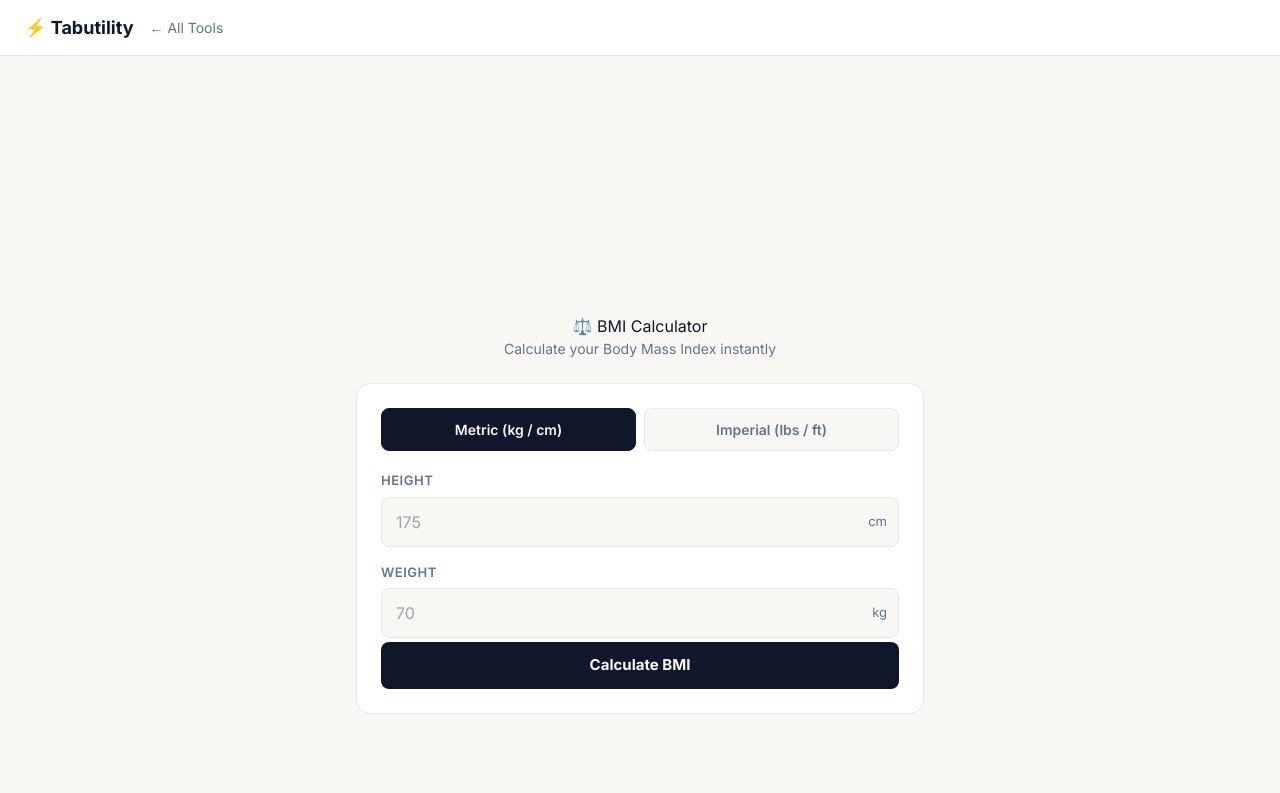
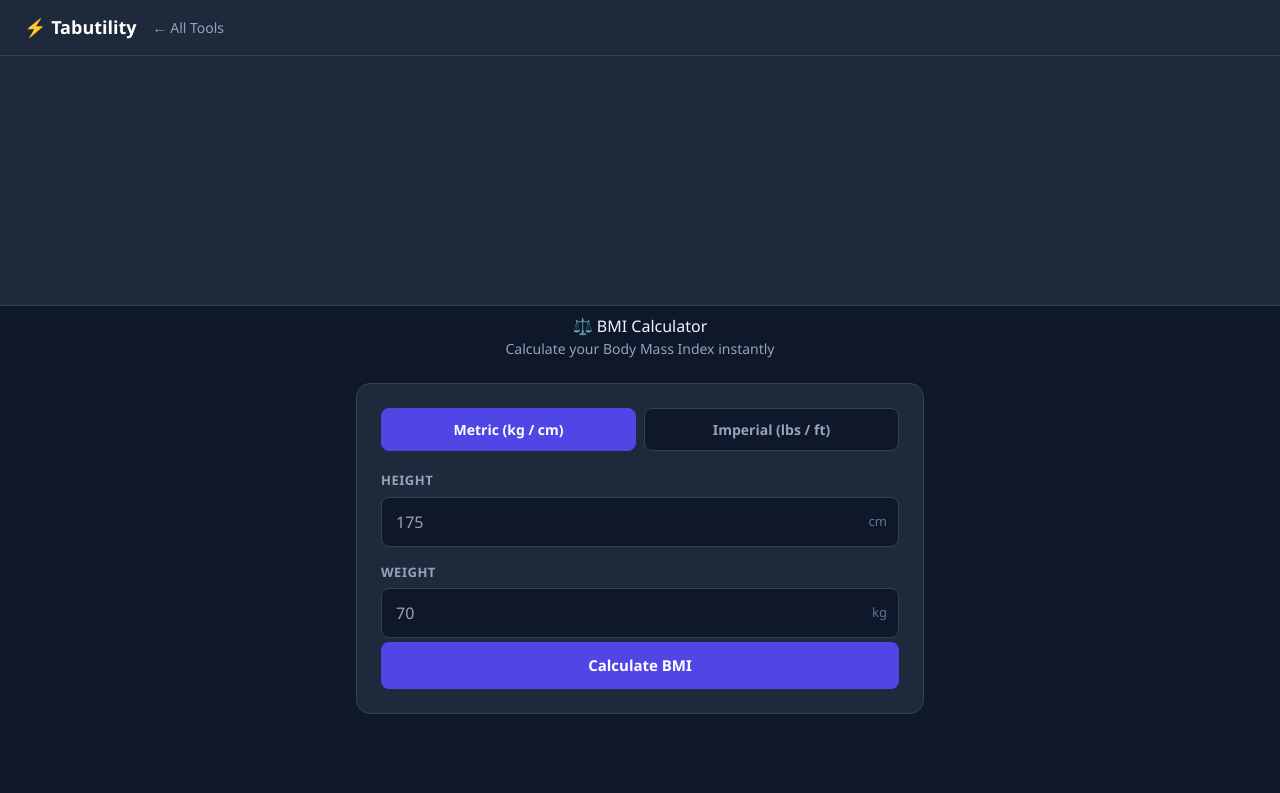
Before and after one commit to rakeshv02/bmi-calculator, a React (Vite) app: page / in a window 1280 px wide. Shown: the top 793 px of the page. Built offline with nearby package versions, Linux system fonts and the light colour scheme.

Commit message:
Align with canonical Tabutility design language (STYLE.md): dark surface, indigo accent, Segoe-first font, standard footer, ad-slot polish

```diff
--- a/index.html
+++ b/index.html
@@ -2,9 +2,8 @@
 <html lang="en">
 <head>
 <meta charset="UTF-8"/>
-<meta name="theme-color" content="#f8f7f4" />
+<meta name="theme-color" content="#0f172a" />
   <meta name="viewport" content="width=device-width, initial-scale=1.0"/>
-<link rel="preconnect" href="https://fonts.googleapis.com"><link rel="preconnect" href="https://fonts.gstatic.com" crossorigin><link rel="stylesheet" href="https://fonts.googleapis.com/css2?family=Inter:wght@400;600;700;800&display=swap">
 <title>BMI Calculator — Tabutility</title>
 <meta name="description" content="Free BMI calculator. Calculate your Body Mass Index using metric or imperial measurements. Includes BMI category ranges."/>
 <meta name="keywords" content="bmi calculator, body mass index, bmi chart, healthy weight calculator, bmi metric imperial"/>
@@ -30,47 +29,48 @@
 <script type="application/ld+json">{"@context":"https://schema.org","@type":"FAQPage","mainEntity":[{"@type":"Question","name":"What is a healthy BMI?","acceptedAnswer":{"@type":"Answer","text":"A BMI of 18.5–24.9 is considered healthy for most adults."}},{"@type":"Question","name":"Is BMI accurate?","acceptedAnswer":{"@type":"Answer","text":"BMI is a useful screening tool but doesn't account for muscle mass or body composition."}},{"@type":"Question","name":"Is the BMI Calculator free?","acceptedAnswer":{"@type":"Answer","text":"Yes — completely free, no sign-up needed."}},{"@type":"Question","name":"Does it support metric and imperial?","acceptedAnswer":{"@type":"Answer","text":"Yes — toggle between kg/cm and lbs/ft."}}]}</script>
 <style>
 *{box-sizing:border-box;margin:0;padding:0}
-body{font-family:'Inter',-apple-system,BlinkMacSystemFont,'Segoe UI',sans-serif;background:#f8f7f4;color:#0f172a;min-height:100vh}
-nav{background:#ffffff;border-bottom:1px solid #e2e8f0;padding:14px 24px;display:flex;align-items:center;gap:16px}
-nav a{color:#64748b;text-decoration:none;font-size:14px}
-nav a:hover{color:#0f172a}
-nav .brand{color:#0f172a;font-weight:700;font-size:18px}
-.ad-banner{background:#ffffff;border-bottom:1px solid #e2e8f0;padding:4px;text-align:center}
+body{font-family:'Segoe UI',system-ui,Arial,sans-serif;background:#0f172a;color:#f1f5f9;min-height:100vh}
+nav{background:#1e293b;border-bottom:1px solid #334155;padding:14px 24px;display:flex;align-items:center;gap:16px}
+nav a{color:#94a3b8;text-decoration:none;font-size:14px}
+nav a:hover{color:#f1f5f9}
+nav .brand{color:#4f46e5;font-weight:700;font-size:18px}
+.ad-banner{background:#1e293b;border-bottom:1px solid #334155;padding:4px;text-align:center}
 #app{max-width:600px;margin:8px auto;padding:0 16px 40px}
-h1{font-size:26px;font-weight:700;color:#0f172a;margin:24px 0 6px;text-align:center}
-.subtitle{color:#64748b;font-size:14px;text-align:center;margin-bottom:24px}
-.card{background:#ffffff;border:1px solid #e2e8f0;border-radius:14px;padding:24px;margin-bottom:16px}
+h1{font-size:26px;font-weight:700;color:#f1f5f9;margin:24px 0 6px;text-align:center}
+.subtitle{color:#94a3b8;font-size:14px;text-align:center;margin-bottom:24px}
+.card{background:#1e293b;border:1px solid #334155;border-radius:14px;padding:24px;margin-bottom:16px}
 .toggle-row{display:flex;gap:8px;margin-bottom:20px}
-.toggle-btn{flex:1;padding:10px;border-radius:8px;border:1px solid #e2e8f0;background:#f8f7f4;color:#64748b;font-size:14px;font-weight:600;cursor:pointer;transition:.2s}
-.toggle-btn.active{background:#0f172a;color:#f8f7f4;border-color:#0f172a}
-label{display:block;font-size:13px;font-weight:600;color:#64748b;margin-bottom:6px;text-transform:uppercase;letter-spacing:.04em}
+.toggle-btn{flex:1;padding:10px;border-radius:8px;border:1px solid #334155;background:#0f172a;color:#94a3b8;font-size:14px;font-weight:600;cursor:pointer;transition:.2s}
+.toggle-btn.active{background:#4f46e5;color:#0f172a;border-color:#4f46e5}
+label{display:block;font-size:13px;font-weight:600;color:#94a3b8;margin-bottom:6px;text-transform:uppercase;letter-spacing:.04em}
 .input-row{display:grid;grid-template-columns:1fr 1fr;gap:12px;margin-bottom:16px}
-input[type="number"]{width:100%;background:#f8f7f4;border:1px solid #e2e8f0;border-radius:8px;padding:12px 14px;color:#0f172a;font-size:16px;outline:none;transition:border-color .2s;-moz-appearance:textfield}
-input[type="number"]:focus{border-color:#0f172a}
+input[type="number"]{width:100%;background:#0f172a;border:1px solid #334155;border-radius:8px;padding:12px 14px;color:#f1f5f9;font-size:16px;outline:none;transition:border-color .2s;-moz-appearance:textfield}
+input[type="number"]:focus{border-color:#4f46e5}
 input[type="number"]::-webkit-outer-spin-button,input[type="number"]::-webkit-inner-spin-button{-webkit-appearance:none}
 .input-group{position:relative}
 .input-unit{position:absolute;right:12px;top:50%;transform:translateY(-50%);font-size:13px;color:#64748b;pointer-events:none}
-.btn{display:block;width:100%;background:#0f172a;color:#f8f7f4;border:none;border-radius:8px;padding:12px 28px;font-size:15px;font-weight:700;cursor:pointer;margin-top:4px;transition:background .2s}
-.btn:hover{background:#334155}
-.result-card{background:#f8f7f4;border:1px solid #e2e8f0;border-radius:12px;padding:24px;text-align:center;margin-top:16px}
+.btn{display:block;width:100%;background:#4f46e5;color:#0f172a;border:none;border-radius:8px;padding:12px 28px;font-size:15px;font-weight:700;cursor:pointer;margin-top:4px;transition:background .2s}
+.btn:hover{background:#4338ca}
+.result-card{background:#0f172a;border:1px solid #334155;border-radius:12px;padding:24px;text-align:center;margin-top:16px}
 .bmi-number{font-size:52px;font-weight:800;margin-bottom:6px}
 .bmi-cat{font-size:18px;font-weight:700;margin-bottom:20px}
-.bmi-bar-wrap{background:#ffffff;border-radius:999px;height:12px;position:relative;margin-bottom:8px;overflow:hidden}
+.bmi-bar-wrap{background:#1e293b;border-radius:999px;height:12px;position:relative;margin-bottom:8px;overflow:hidden}
 .bmi-bar-fill{height:100%;border-radius:999px;transition:width .5s,background .5s}
 .bmi-scale{display:flex;justify-content:space-between;font-size:11px;color:#64748b;margin-bottom:16px}
 .bmi-ranges{display:grid;grid-template-columns:repeat(2,1fr);gap:8px;margin-top:12px}
-.range-item{background:#ffffff;border-radius:8px;padding:10px 12px;text-align:left}
-.range-label{font-size:11px;color:#64748b;text-transform:uppercase;letter-spacing:.04em}
+.range-item{background:#1e293b;border-radius:8px;padding:10px 12px;text-align:left}
+.range-label{font-size:11px;color:#94a3b8;text-transform:uppercase;letter-spacing:.04em}
 .range-val{font-size:13px;font-weight:600;margin-top:2px}
 .hidden{display:none}
 </style>
-<style id="tabutility-brand">
-/* empty ad slots: reserve space, no bordered box */
-.ad-banner,.ad-slot,.ad-container{background:transparent!important;border:none!important;border-bottom:none!important;box-shadow:none!important}
+<style id="tabutility-brand-v2">
+/* Canonical dark-surface spec (STYLE.md): indigo accent, white text on indigo */
+.btn,.toggle-btn.active,button.active{color:#fff!important}
+nav .brand{color:#fff}
+nav a:hover{color:#818cf8}
+input:focus,select:focus,textarea:focus{border-color:#818cf8!important}
 /* AdSense not yet approved: hide all ad frames (container min-height still reserves space). Remove these two lines after approval. */
 ins.adsbygoogle,.ad-banner iframe,.ad-slot iframe,.ad-container iframe{visibility:hidden!important}
-nav .brand{color:#0f172a}
-body{-webkit-font-smoothing:antialiased}
 </style>
 </head>
 <body>
@@ -139,44 +139,44 @@
   <div style="background:rgba(255,255,255,0.04);border:1px solid rgba(255,255,255,0.1);border-radius:14px;padding:20px 24px">
 
 
-<div style="margin:0 auto 20px;max-width:640px;background:#f8f7f4;border-radius:10px;padding:14px 18px;display:flex;align-items:center;gap:14px;border:1px solid #1e3a5f">
+<div style="margin:0 auto 20px;max-width:640px;background:#0f172a;border-radius:10px;padding:14px 18px;display:flex;align-items:center;gap:14px;border:1px solid #1e3a5f">
   <span style="font-size:26px;flex-shrink:0">📖</span>
   <div style="min-width:0">
-    <div style="font-size:11px;font-weight:700;color:#0f172a;text-transform:uppercase;letter-spacing:.06em;margin-bottom:3px">Further Reading</div>
-    <a href="https://tabutility.com/blog/how-to-calculate-bmi/" style="font-size:13px;font-weight:700;color:#0f172a;text-decoration:none;display:block;line-height:1.35" target="_blank" rel="noopener">How to Calculate BMI and What Your Number Actually Means →</a>
+    <div style="font-size:11px;font-weight:700;color:#4f46e5;text-transform:uppercase;letter-spacing:.06em;margin-bottom:3px">Further Reading</div>
+    <a href="https://tabutility.com/blog/how-to-calculate-bmi/" style="font-size:13px;font-weight:700;color:#f1f5f9;text-decoration:none;display:block;line-height:1.35" target="_blank" rel="noopener">How to Calculate BMI and What Your Number Actually Means →</a>
   </div>
 </div>
 
 <!-- embed-widget -->
-<div style="max-width:640px;margin:0 auto 32px;background:#ffffff;border:1px solid #e2e8f0;border-radius:12px;padding:18px">
-  <h2 style="font-size:15px;font-weight:700;color:#64748b;text-transform:uppercase;letter-spacing:.05em;margin-bottom:12px">Embed This Tool</h2>
+<div style="max-width:640px;margin:0 auto 32px;background:#1e293b;border:1px solid #334155;border-radius:12px;padding:18px">
+  <h2 style="font-size:15px;font-weight:700;color:#94a3b8;text-transform:uppercase;letter-spacing:.05em;margin-bottom:12px">Embed This Tool</h2>
   <p style="font-size:13px;color:#64748b;margin-bottom:12px">Add this BMI Calculator to your website or blog for free — just paste this code:</p>
-  <div style="background:#f8f7f4;border:1px solid #e2e8f0;border-radius:8px;padding:12px;font-family:'Inter',monospace;font-size:12px;color:#7dd3fc;word-break:break-all;margin-bottom:10px" id="embed-code">&lt;iframe src=&quot;https://bmi-calculator.tabutility.com/&quot; width=&quot;100%&quot; height=&quot;600&quot; frameborder=&quot;0&quot; style=&quot;border-radius:12px&quot; title=&quot;BMI Calculator by Tabutility&quot;&gt;&lt;/iframe&gt;
+  <div style="background:#0f172a;border:1px solid #334155;border-radius:8px;padding:12px;font-family:monospace;font-size:12px;color:#818cf8;word-break:break-all;margin-bottom:10px" id="embed-code">&lt;iframe src=&quot;https://bmi-calculator.tabutility.com/&quot; width=&quot;100%&quot; height=&quot;600&quot; frameborder=&quot;0&quot; style=&quot;border-radius:12px&quot; title=&quot;BMI Calculator by Tabutility&quot;&gt;&lt;/iframe&gt;
 &lt;p style=&quot;font-size:12px&quot;&gt;&lt;a href=&quot;https://bmi-calculator.tabutility.com/&quot; target=&quot;_blank&quot; rel=&quot;noopener&quot;&gt;BMI Calculator&lt;/a&gt; by &lt;a href=&quot;https://tabutility.com/&quot; target=&quot;_blank&quot; rel=&quot;noopener&quot;&gt;Tabutility&lt;/a&gt;&lt;/p&gt;</div>
-  <button onclick="navigator.clipboard.writeText(document.getElementById('embed-code').textContent).then(()=>{this.textContent='Copied!';setTimeout(()=>this.textContent='Copy Embed Code',2000)})" style="background:#0f172a;color:#f8f7f4;border:none;border-radius:8px;padding:9px 18px;font-size:13px;font-weight:700;cursor:pointer">Copy Embed Code</button>
+  <button onclick="navigator.clipboard.writeText(document.getElementById('embed-code').textContent).then(()=>{this.textContent='Copied!';setTimeout(()=>this.textContent='Copy Embed Code',2000)})" style="background:#4f46e5;color:#0f172a;border:none;border-radius:8px;padding:9px 18px;font-size:13px;font-weight:700;cursor:pointer">Copy Embed Code</button>
   <span style="font-size:11px;color:#475569;margin-left:12px">Free to use — the credit link helps others find the tool</span>
 </div>
-<div style="margin:0 auto 24px;max-width:640px;background:#ffffff;border-radius:10px;padding:14px 18px;display:flex;align-items:center;gap:14px;cursor:pointer;border:1px solid #e2e8f0" onclick="window.open('https://www.amazon.co.uk/s?k=health%20nutrition%20fitness%20books&tag=tabutility-20','_blank','noopener noreferrer')" title="Improve your health?">
+<div style="margin:0 auto 24px;max-width:640px;background:#1e293b;border-radius:10px;padding:14px 18px;display:flex;align-items:center;gap:14px;cursor:pointer;border:1px solid #334155" onclick="window.open('https://www.amazon.co.uk/s?k=health%20nutrition%20fitness%20books&tag=tabutility-20','_blank','noopener noreferrer')" title="Improve your health?">
   <span style="font-size:28px;flex-shrink:0">📚</span>
   <div style="min-width:0">
-    <div style="font-size:13px;font-weight:700;color:#0f172a;margin-bottom:3px">Improve your health?</div>
-    <div style="font-size:12px;color:#64748b">Browse health & nutrition books <span style="color:#f59e0b;white-space:nowrap">→ Browse on Amazon</span></div>
+    <div style="font-size:13px;font-weight:700;color:#f1f5f9;margin-bottom:3px">Improve your health?</div>
+    <div style="font-size:12px;color:#94a3b8">Browse health & nutrition books <span style="color:#f59e0b;white-space:nowrap">→ Browse on Amazon</span></div>
     <div style="font-size:10px;color:#475569;margin-top:3px">As an Amazon Associate we earn from qualifying purchases.</div>
   </div>
 </div>
-<h2 style="font-size:15px;font-weight:700;color:#64748b;text-transform:uppercase;letter-spacing:.05em;margin-bottom:14px">Related Tools</h2>
+<h2 style="font-size:15px;font-weight:700;color:#94a3b8;text-transform:uppercase;letter-spacing:.05em;margin-bottom:14px">Related Tools</h2>
     <div style="display:grid;grid-template-columns:repeat(auto-fit,minmax(200px,1fr));gap:10px">
-      <a href="https://tdee-calculator.tabutility.com/" style="display:block;background:rgba(255,255,255,0.07);border:1px solid #e2e8f0;border-radius:10px;padding:12px 16px;text-decoration:none;color:inherit">
-        <div style="font-size:13px;font-weight:600;color:#0f172a">TDEE Calculator</div><div style="font-size:11px;color:#64748b;margin-top:2px">Wellness</div>
+      <a href="https://tdee-calculator.tabutility.com/" style="display:block;background:rgba(255,255,255,0.07);border:1px solid rgba(255,255,255,0.12);border-radius:10px;padding:12px 16px;text-decoration:none;color:inherit">
+        <div style="font-size:13px;font-weight:600;color:#f1f5f9">TDEE Calculator</div><div style="font-size:11px;color:#94a3b8;margin-top:2px">Wellness</div>
       </a>
-      <a href="https://body-fat-calculator.tabutility.com/" style="display:block;background:rgba(255,255,255,0.07);border:1px solid #e2e8f0;border-radius:10px;padding:12px 16px;text-decoration:none;color:inherit">
-        <div style="font-size:13px;font-weight:600;color:#0f172a">Body Fat Calculator</div><div style="font-size:11px;color:#64748b;margin-top:2px">Wellness</div>
+      <a href="https://body-fat-calculator.tabutility.com/" style="display:block;background:rgba(255,255,255,0.07);border:1px solid rgba(255,255,255,0.12);border-radius:10px;padding:12px 16px;text-decoration:none;color:inherit">
+        <div style="font-size:13px;font-weight:600;color:#f1f5f9">Body Fat Calculator</div><div style="font-size:11px;color:#94a3b8;margin-top:2px">Wellness</div>
       </a>
-      <a href="https://water-intake-calculator.tabutility.com/" style="display:block;background:rgba(255,255,255,0.07);border:1px solid #e2e8f0;border-radius:10px;padding:12px 16px;text-decoration:none;color:inherit">
-        <div style="font-size:13px;font-weight:600;color:#0f172a">Water Intake Calculator</div><div style="font-size:11px;color:#64748b;margin-top:2px">Wellness</div>
+      <a href="https://water-intake-calculator.tabutility.com/" style="display:block;background:rgba(255,255,255,0.07);border:1px solid rgba(255,255,255,0.12);border-radius:10px;padding:12px 16px;text-decoration:none;color:inherit">
+        <div style="font-size:13px;font-weight:600;color:#f1f5f9">Water Intake Calculator</div><div style="font-size:11px;color:#94a3b8;margin-top:2px">Wellness</div>
       </a>
-      <a href="https://age-calculator.tabutility.com/" style="display:block;background:rgba(255,255,255,0.07);border:1px solid #e2e8f0;border-radius:10px;padding:12px 16px;text-decoration:none;color:inherit">
-        <div style="font-size:13px;font-weight:600;color:#0f172a">Age Calculator</div><div style="font-size:11px;color:#64748b;margin-top:2px">Calculators</div>
+      <a href="https://age-calculator.tabutility.com/" style="display:block;background:rgba(255,255,255,0.07);border:1px solid rgba(255,255,255,0.12);border-radius:10px;padding:12px 16px;text-decoration:none;color:inherit">
+        <div style="font-size:13px;font-weight:600;color:#f1f5f9">Age Calculator</div><div style="font-size:11px;color:#94a3b8;margin-top:2px">Calculators</div>
       </a>
     </div>
   </div>
@@ -184,22 +184,22 @@
 
 <div style="max-width:860px;margin-left:auto;margin-right:auto;margin-top:8px;margin-bottom:24px;padding:0 16px">
   <div style="background:rgba(255,255,255,0.04);border:1px solid rgba(255,255,255,0.1);border-radius:14px;padding:20px 24px">
-    <h2 style="font-size:15px;font-weight:700;color:#64748b;text-transform:uppercase;letter-spacing:.05em;margin-bottom:4px">Frequently Asked Questions</h2>
+    <h2 style="font-size:15px;font-weight:700;color:#94a3b8;text-transform:uppercase;letter-spacing:.05em;margin-bottom:4px">Frequently Asked Questions</h2>
     <div style="border-bottom:1px solid rgba(255,255,255,0.08);padding:14px 0">
-      <div style="font-size:14px;font-weight:600;color:#0f172a;margin-bottom:6px">What is a healthy BMI?</div>
-      <div style="font-size:13px;color:#64748b;line-height:1.5">A BMI of 18.5–24.9 is considered healthy for most adults.</div>
+      <div style="font-size:14px;font-weight:600;color:#f1f5f9;margin-bottom:6px">What is a healthy BMI?</div>
+      <div style="font-size:13px;color:#94a3b8;line-height:1.5">A BMI of 18.5–24.9 is considered healthy for most adults.</div>
     </div>
     <div style="border-bottom:1px solid rgba(255,255,255,0.08);padding:14px 0">
-      <div style="font-size:14px;font-weight:600;color:#0f172a;margin-bottom:6px">Is BMI accurate?</div>
-      <div style="font-size:13px;color:#64748b;line-height:1.5">BMI is a useful screening tool but doesn't account for muscle mass or body composition.</div>
+      <div style="font-size:14px;font-weight:600;color:#f1f5f9;margin-bottom:6px">Is BMI accurate?</div>
+      <div style="font-size:13px;color:#94a3b8;line-height:1.5">BMI is a useful screening tool but doesn't account for muscle mass or body composition.</div>
     </div>
     <div style="border-bottom:1px solid rgba(255,255,255,0.08);padding:14px 0">
-      <div style="font-size:14px;font-weight:600;color:#0f172a;margin-bottom:6px">Is this free?</div>
-      <div style="font-size:13px;color:#64748b;line-height:1.5">Yes — completely free, no sign-up needed.</div>
+      <div style="font-size:14px;font-weight:600;color:#f1f5f9;margin-bottom:6px">Is this free?</div>
+      <div style="font-size:13px;color:#94a3b8;line-height:1.5">Yes — completely free, no sign-up needed.</div>
     </div>
     <div style="padding:14px 0">
-      <div style="font-size:14px;font-weight:600;color:#0f172a;margin-bottom:6px">Metric or imperial?</div>
-      <div style="font-size:13px;color:#64748b;line-height:1.5">Both — toggle between kg/cm and lbs/ft.</div>
+      <div style="font-size:14px;font-weight:600;color:#f1f5f9;margin-bottom:6px">Metric or imperial?</div>
+      <div style="font-size:13px;color:#94a3b8;line-height:1.5">Both — toggle between kg/cm and lbs/ft.</div>
     </div>
   </div>
 </div>
@@ -279,12 +279,12 @@
 
 <section id="seo-content">
   <style>
-    #seo-content{max-width:760px;margin:2.5rem auto;padding:0 1.25rem 3rem;font-family:'Inter',system-ui,-apple-system,'Segoe UI',sans-serif;color:#334155;line-height:1.7}
+    #seo-content{max-width:760px;margin:2.5rem auto;padding:0 1.25rem 3rem;font-family:'Segoe UI',system-ui,Arial,sans-serif;color:#334155;line-height:1.7}
     #seo-content h2{font-size:1.35rem;color:#0f172a;margin:2rem 0 .75rem}
     #seo-content h3{font-size:1.05rem;color:#0f172a;margin:1.25rem 0 .5rem}
     #seo-content p,#seo-content li{font-size:.95rem}
     #seo-content .example{background:#f8fafc;border:1px solid #e2e8f0;border-radius:8px;padding:1rem 1.25rem;margin:1rem 0}
-
+    @media (prefers-color-scheme:dark){#seo-content{color:#cbd5e1}#seo-content h2,#seo-content h3{color:#f1f5f9}#seo-content .example{background:#1e293b;border-color:#334155}}
   </style>
   <p>This BMI calculator estimates your Body Mass Index from your height and weight in either metric or imperial units, and shows which standard category the result falls into. It is a quick screening tool for adults who want a general sense of whether their weight sits in a healthy range for their height.</p>
 
@@ -305,11 +305,11 @@
   <h3>Should children use the same BMI categories?</h3>
   <p>No. Children and teens are assessed with age- and sex-specific BMI percentile charts rather than the fixed adult ranges, so consult a paediatric growth chart or a doctor.</p>
 </section>
-<footer style="border-top:1px solid #e2e8f0;background:#ffffff;margin-top:48px;padding:28px 24px;text-align:center;font-family:'Inter',-apple-system,BlinkMacSystemFont,'Segoe UI',sans-serif;font-size:13px;color:#64748b;line-height:1.8">
-<div style="font-weight:700;color:#0f172a;font-size:15px">⚡ Tabutility</div>
+<footer style="background:#1a1a2e;margin-top:48px;padding:28px 24px;text-align:center;font-family:'Segoe UI',system-ui,Arial,sans-serif;font-size:13px;color:#94a3b8;line-height:1.8">
+<div style="font-weight:700;color:#fff;font-size:15px">⚡ Tabutility</div>
 <div>Free, private, browser-based tools. No sign-up, no tracking.</div>
-<div><a href="https://tabutility.com" style="color:#0f172a;font-weight:600;text-decoration:none">All Tools</a> · <a href="https://tabutility.com/blog/" style="color:#64748b;text-decoration:none">Blog</a> · <a href="https://tabutility.com/#about" style="color:#64748b;text-decoration:none">About</a></div>
-<div style="margin-top:6px;color:#94a3b8">© 2026 Tabutility</div>
+<div><a href="https://tabutility.com" style="color:#818cf8;font-weight:600;text-decoration:none">All Tools</a> · <a href="https://tabutility.com/blog/" style="color:#94a3b8;text-decoration:none">Blog</a> · <a href="https://tabutility.com/#about" style="color:#94a3b8;text-decoration:none">About</a></div>
+<div style="margin-top:6px;color:#64748b">© 2026 Tabutility</div>
 </footer>
 </body>
 </html>
--- a/src/index.css
+++ b/src/index.css
@@ -4,5 +4,5 @@
 
 body {
   margin: 0;
-  font-family:'Inter', 'Inter', sans-serif;
+  font-family:'Segoe UI',system-ui,Arial,sans-serif;
 }
```
